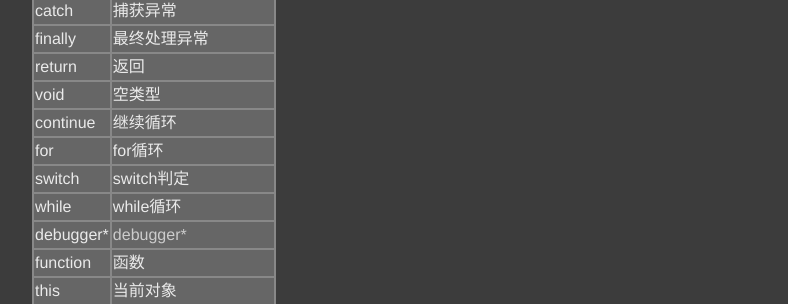
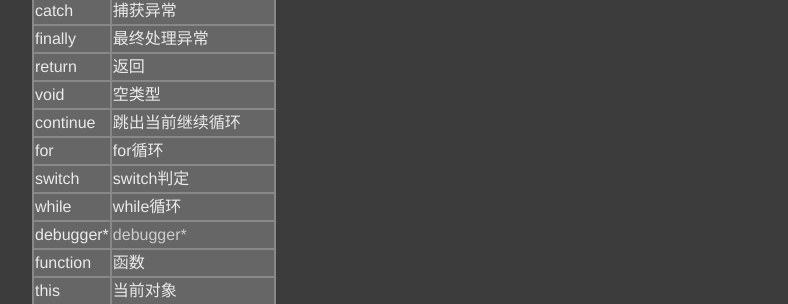
Before and after one commit to QAQMiao/antimoron.github.io, a Jekyll site: the page built from _posts/2015-07-23-Javascript.markdown, in a window 1280 px wide and 900 px high, scrolled down 3814 px. Shown: the part 146-450 px from the top of the window, without its empty margins (238-1026 px from the left). Built offline with Jekyll 4.4.1, drawn with Linux system fonts in a browser that asks for light colours.

Commit message:
Update 2015-07-23-Javascript.markdown

```diff
--- a/_posts/2015-07-23-Javascript.markdown
+++ b/_posts/2015-07-23-Javascript.markdown
@@ -201,7 +201,7 @@ function doSomething() {
 |finally|最终处理异常|
 |return|返回|
 |void|空类型|
-|continue|继续循环|
+|continue|跳出当前继续循环|
 |for|for循环|
 |switch|switch判定|
 |while|while循环|
```
